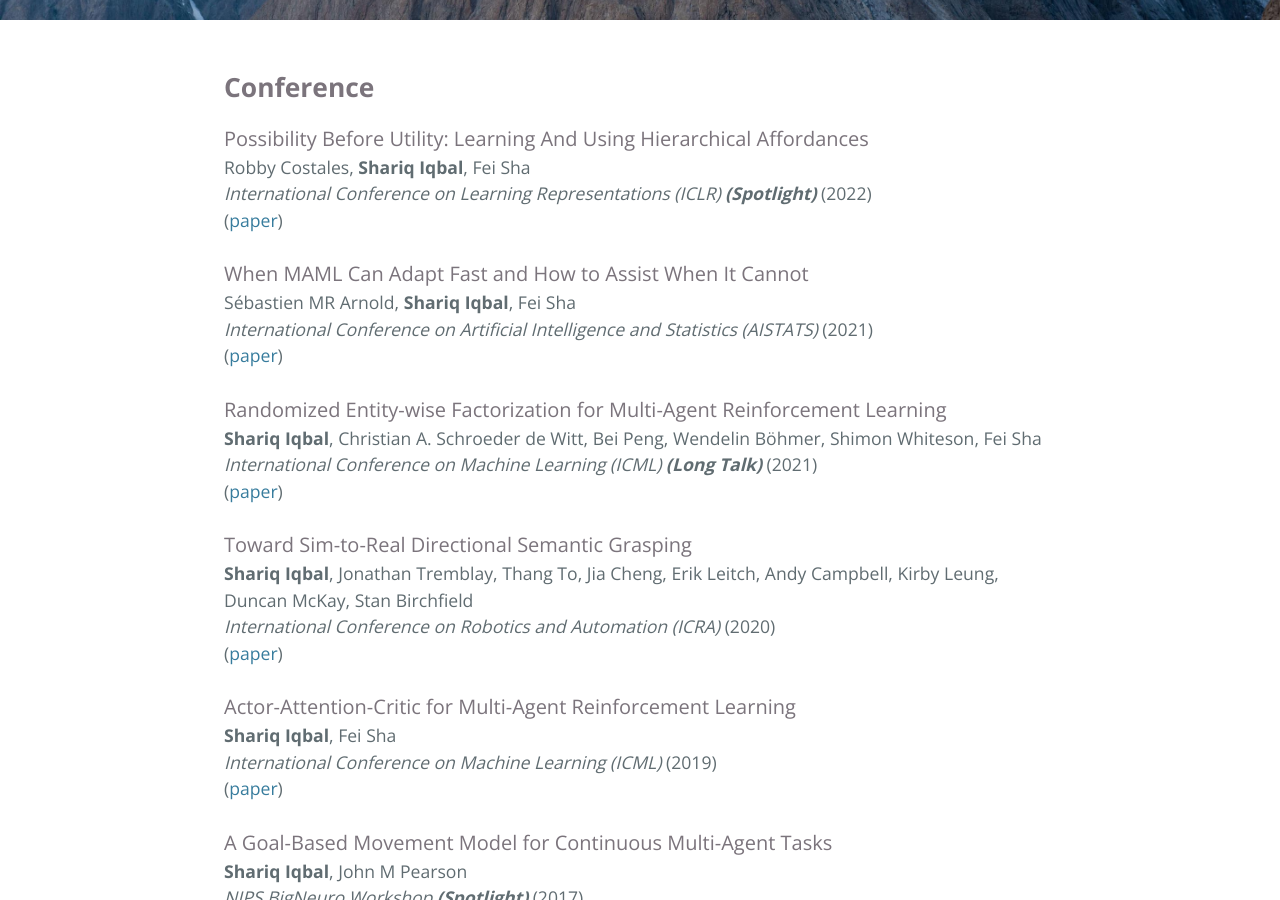
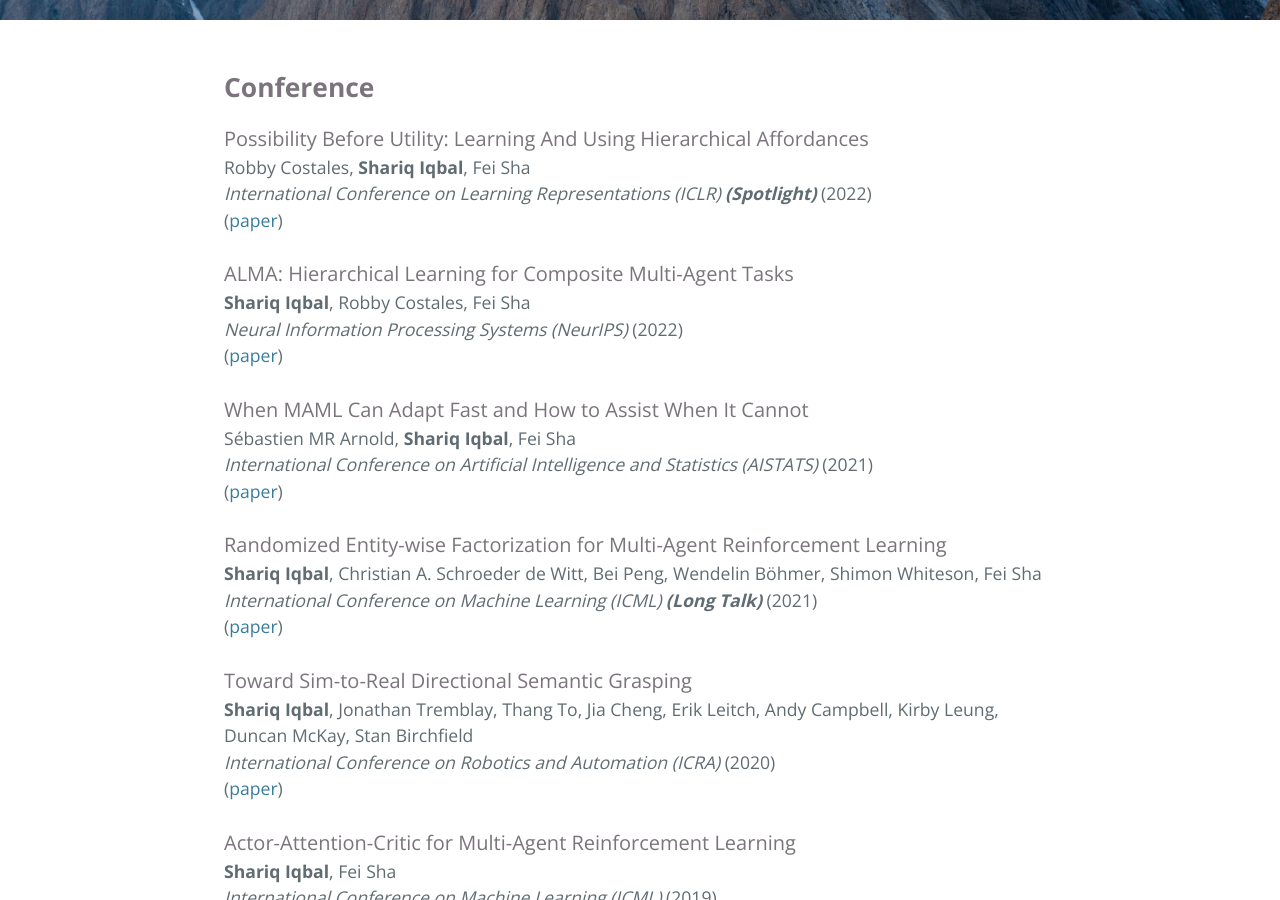
Before and after one commit to shariqiqbal2810/shariqiqbal2810.github.io, a Jekyll site: the page built from publications.html, in a window 1280 px wide and 900 px high, scrolled down 481 px. Built offline with Jekyll 4.4.1, drawn with Linux system fonts in a browser that asks for light colours; a style sheet for code colours, icons or effects is not loaded.

Commit message:
Add ALMA

```diff
--- a/_data/publications.yml
+++ b/_data/publications.yml
@@ -1,3 +1,15 @@
+-
+    Authors: '<b>Shariq Iqbal</b>, Robby Costales, Fei Sha'
+    Title: 'ALMA: Hierarchical Learning for Composite Multi-Agent Tasks'
+    Publication: Neural Information Processing Systems (NeurIPS)
+    Volume: false
+    Number: false
+    Pages: false
+    Year: 2022
+    Type: Conference
+    Link: https://openreview.net/forum?id=JUXn1vXcrLA
+    Site: false
+    Talk: false
 -
     Authors: 'Robby Costales, <b>Shariq Iqbal</b>, Fei Sha'
     Title: 'Possibility Before Utility: Learning And Using Hierarchical Affordances'
```
